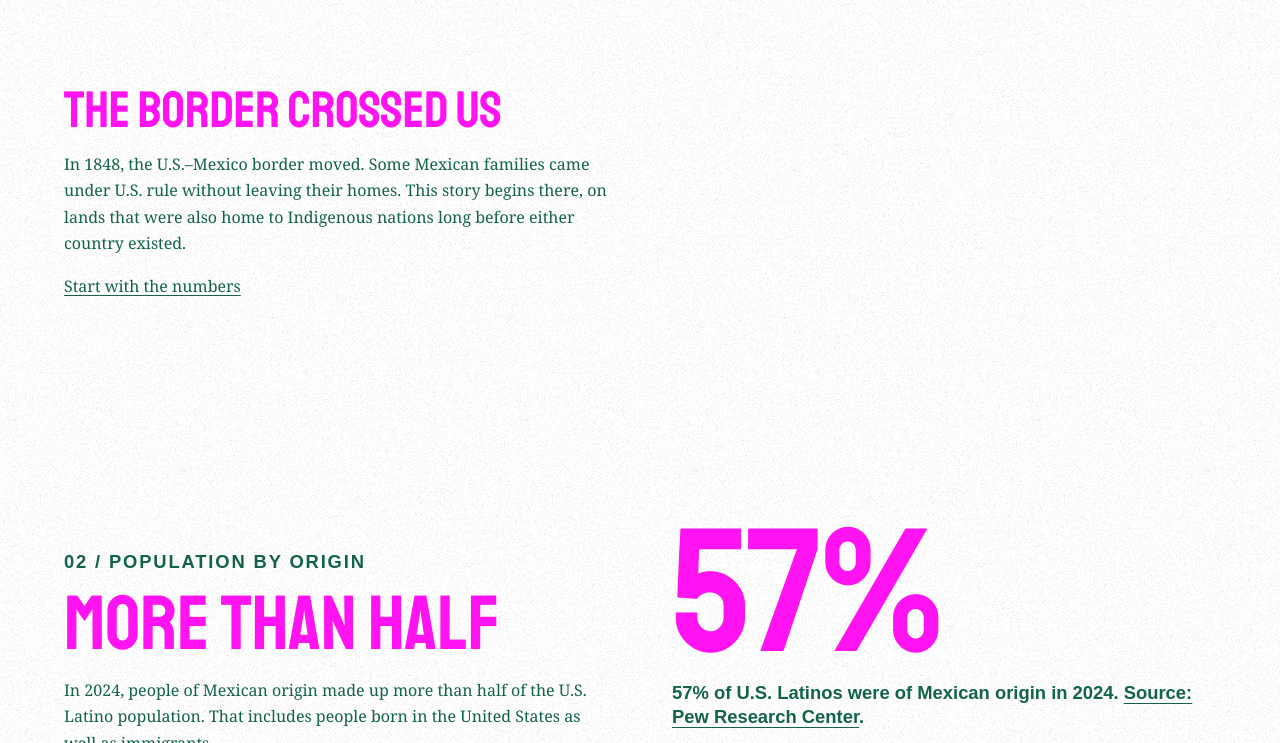
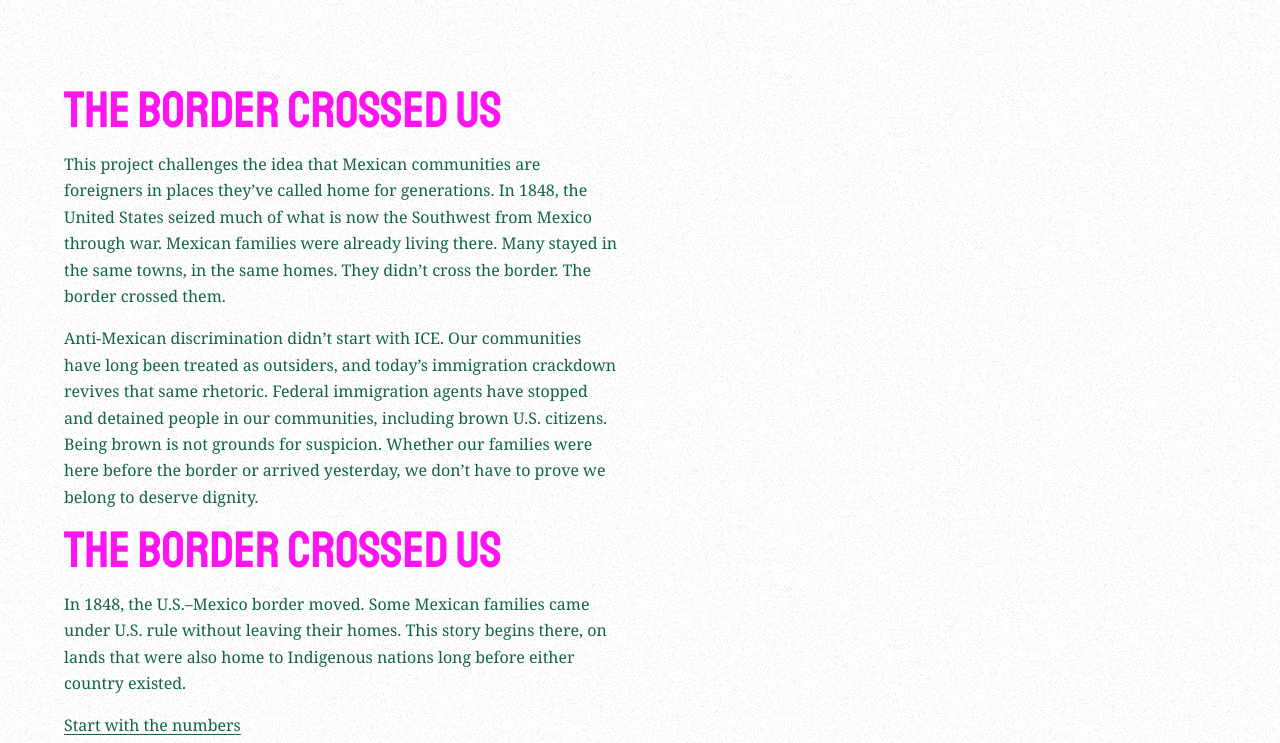
Before and after one commit to thebadcircle1982/america-mexicana, a plain HTML site: page index.html in a window 1280 px wide. Shown: the part 626-1369 px from the top of the page. Drawn offline with Linux system fonts and the light colour scheme; a web font is replaced by a local one.

Commit message:
Update index.html

```diff
--- a/index.html
+++ b/index.html
@@ -30,7 +30,20 @@
         <p class="label">A data story by Edgar Sandoval</p>
         <h1 id="title" lang="es">América<br>Mexicana</h1>
         <p class="subtitle">Mexican and Mexican American life in the United States</p>
-        <div class="intro">
+
+
+  <div class="intro">
+  <h2>The Border Crossed Us</h2>
+
+  <p>This project challenges the idea that Mexican communities are foreigners in places they’ve called home for generations. In 1848, the United States seized much of what is now the Southwest from Mexico through war. Mexican families were already living there. Many stayed in the same towns, in the same homes. They didn’t cross the border. The border crossed them.</p>
+
+  <p>Anti-Mexican discrimination didn’t start with ICE. Our communities have long been treated as outsiders, and today’s immigration crackdown revives that same rhetoric. Federal immigration agents have stopped and detained people in our communities, including brown U.S. citizens. Being brown is not grounds for suspicion. Whether our families were here before the border or arrived yesterday, we don’t have to prove we belong to deserve dignity.</p>
+
+
+
+
+
+
           <h2>The Border Crossed Us</h2>
           <p>In 1848, the U.S.–Mexico border moved. Some Mexican families came under U.S. rule without leaving their homes. This story begins there, on lands that were also home to Indigenous nations long before either country existed.</p>
           <p><a href="#origins">Start with the numbers</a></p>
```
